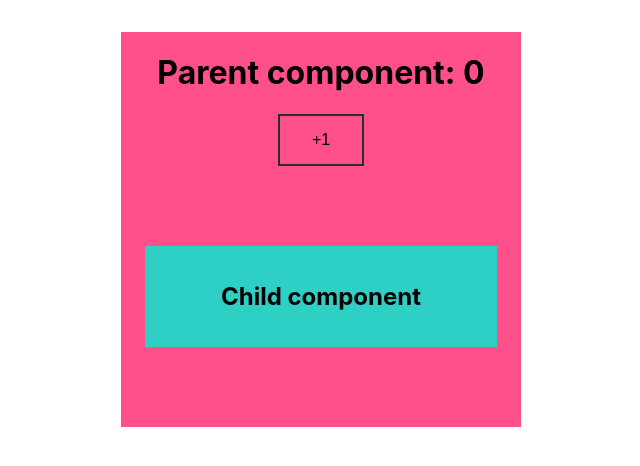
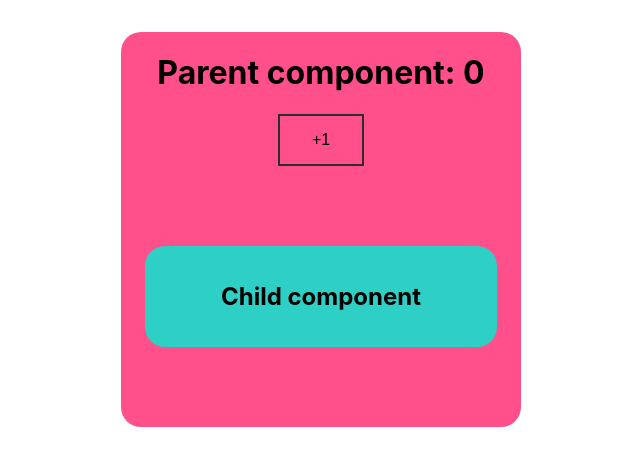
Before and after one commit to shawnlknight/memoization-talk, a React (Create React App) app in the folder react-memo-example/: page / in a window 1280 px wide. Shown: the top 466 px of the page, without its empty margins (319-959 px from the left). Built offline with nearby package versions, Linux system fonts and the light colour scheme.

Commit message:
add border radius styling to component containers

```diff
--- a/react-memo-example/examples/App.js
+++ b/react-memo-example/examples/App.js
@@ -9,7 +9,7 @@ function App() {
 
   return (
     <div className="App">
-      <div className="parent">
+      <div className="parent component-container">
         <h1>Parent component: {counter}</h1>
         <button onClick={() => setCounter(counter + 1)}>+1</button>
         <div>
--- a/react-memo-example/examples/Child.js
+++ b/react-memo-example/examples/Child.js
@@ -19,10 +19,10 @@ const Child = props => {
   // }
 
   return (
-    <div className='child'>
+    <div className='child component-container'>
       <h2>Child component: {counter}</h2>
+      <button onClick={() => updateCounter(counter + 1)}>+1</button>
       <h3>Computed value: {number}</h3>
-      <button onClick={() => updateCounter(counter + 1)}>+1</button>
     </div>
   )
 }
--- a/react-memo-example/src/App.css
+++ b/react-memo-example/src/App.css
@@ -42,6 +42,10 @@
   width: 20em;
   margin: 5em auto;
   padding: 1em;
+}
+
+.component-container {
+  border-radius: 20px;
 }
 
 button {
--- a/react-memo-example/src/App.js
+++ b/react-memo-example/src/App.js
@@ -7,7 +7,7 @@ function App() {
 
   return (
     <div className="App">
-      <div className="parent">
+      <div className="parent component-container">
         <h1>Parent component: {counter}</h1>
         <button onClick={() => setCounter(counter + 1)}>+1</button>
         <Child />
--- a/react-memo-example/src/Child.js
+++ b/react-memo-example/src/Child.js
@@ -2,7 +2,7 @@ import React from 'react'
 
 const Child = props => {
   return (
-    <div className='child'>
+    <div className='child component-container'>
       <h2>Child component</h2>
     </div>
   )
```
